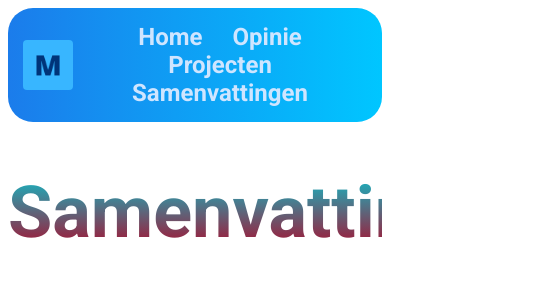
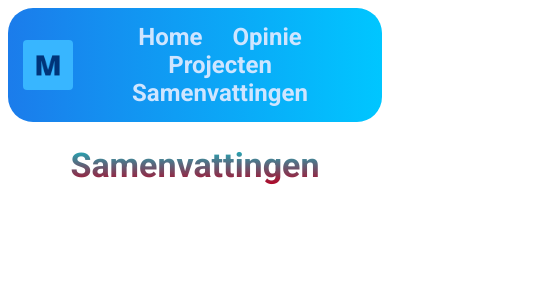
Before and after one commit to meesvanderkevie/Portfolio, a Vue app: page /samenvattingen in a window 390 px wide. Shown: the top 300 px of the page, 535 px wide, since content can reach past the window. Built offline with nearby package versions, Linux system fonts and the light colour scheme.

Commit message:
Maked the text little bit more responsive.

```diff
--- a/src/views/Samenvattingen.vue
+++ b/src/views/Samenvattingen.vue
@@ -1,6 +1,6 @@
 <template>
     <h1>
-        Samenvattingen
+    Samenvattingen
     </h1>
 </template>
 
@@ -13,6 +13,12 @@
         background-clip: text;
         -webkit-text-fill-color: transparent;
     }
+
+    @media screen and (max-width: 600px) {
+        h1 {
+            font-size: 34px;
+        }
+    }
 </style>
 
 <script></script>
```
